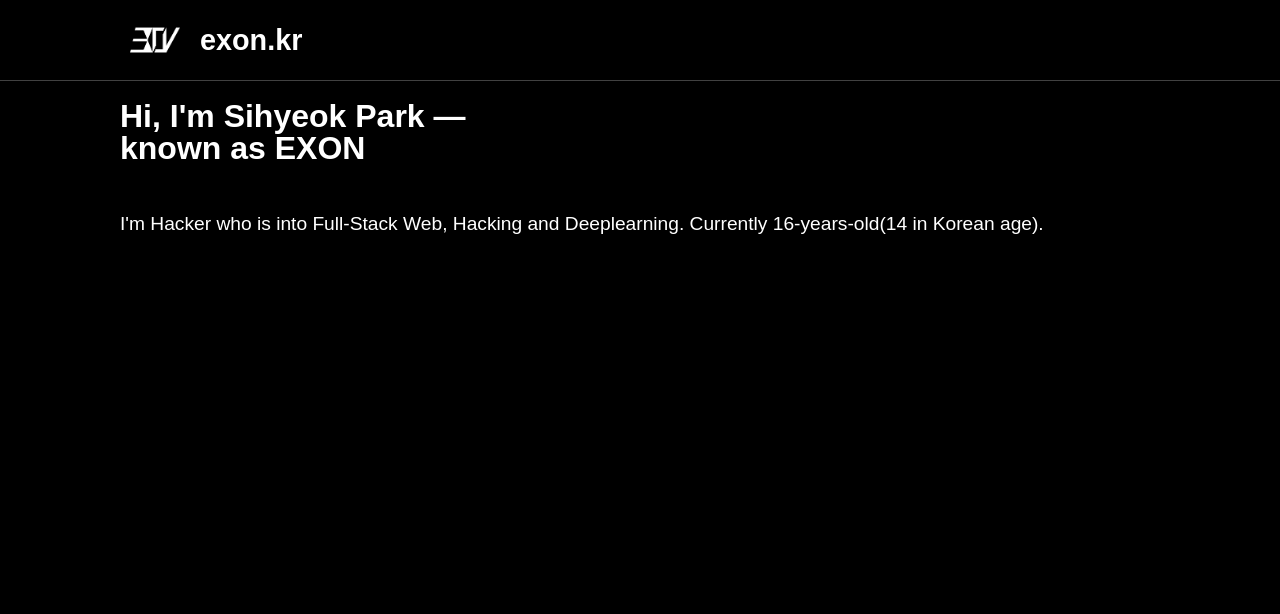
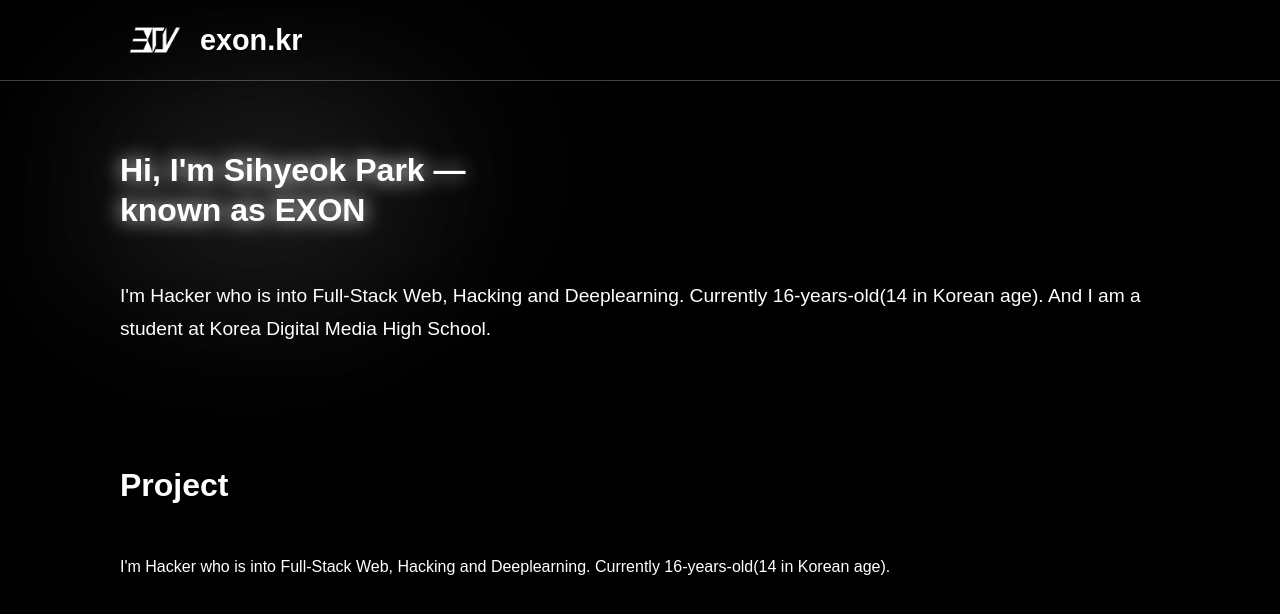
Before and after one commit to sihyeokpark/exon.kr, a React (Create React App) app in the folder app/: page / in a window 1280 px wide. Shown: the top 614 px of the page. Built offline with nearby package versions, Linux system fonts and the light colour scheme; a web font is replaced by a local one.

Commit message:
Update: main

```diff
--- a/app/src/App.tsx
+++ b/app/src/App.tsx
@@ -16,8 +16,20 @@ function App() {
                     <img src={logo1} className='logo1'></img>
                     <img src={logo2} className='logo2'></img>
                 </div> */}
+                <section className='top'>
+                    <h1><span className='light' data-text={'Hi, I\'m Sihyeok Park —'}>Hi, I'm Sihyeok Park —</span><br/> <span className='light' data-text='known as EXON'>known as EXON</span></h1>
+                    <p className='intro'>
+                        I'm Hacker who is into Full-Stack Web, Hacking and Deeplearning.
+                        Currently {new Date().getFullYear() - 2007 + 1}-years-old({(() => {
+                        const date = new Date()
+                        return ((date.getMonth()+1 === 10 && date.getDate() >= 22) ? date.getFullYear() - 2007
+                            : (date.getMonth()+1 > 10) ? date.getFullYear() - 2007 : date.getFullYear() - 2007 - 1)
+                        })()} in Korean age).
+                        And I am a student at Korea Digital Media High School.
+                    </p>
+                </section>
                 <section>
-                    <h1>Hi, I'm Sihyeok Park — <br/> known as EXON</h1>
+                    <h1>Project</h1>
                     <p>
                         I'm Hacker who is into Full-Stack Web, Hacking and Deeplearning.
                         Currently {new Date().getFullYear() - 2007 + 1}-years-old({(() => {
@@ -26,7 +38,6 @@ function App() {
                             : (date.getMonth()+1 > 10) ? date.getFullYear() - 2007 : date.getFullYear() - 2007 - 1)
                         })()} in Korean age).
                     </p>
-
                 </section>
             </div>
         </>
--- a/app/src/css/App.css
+++ b/app/src/css/App.css
@@ -65,18 +65,55 @@ section {
     padding: 10px 20px;
 }
 
-section {
-    padding-top: 100px;
+section.top {
+    padding-top: 150px;
 }
 
 section h1 {
     font-size: 2rem;
     font-weight: 800;
+    line-height: 2.5rem;
     margin-bottom: 50px;
 }
 
+span.light {
+    font-size: 2rem;
+    font-weight: 800;
+    line-height: 2.5rem;
+    margin-bottom: 50px;
+    color: #222;
+}
+
+span.light::before {
+    content: attr(data-text);
+    position: absolute;
+    color: var(--main-txt);
+    width: 100%;
+    white-space: nowrap;
+    overflow: hidden;
+    border-right: 4px soild var(--main-txt);
+    animation: animate 10s ease-out 1;
+    filter: drop-shadow(0 0 10px var(--main-txt)) drop-shadow(0 0 100px var(--main-txt));
+}
+
+@keyframes animate {
+    0%, 10% {
+        width: 0;
+    }
+    70%, 90% {
+        width: 100%;
+    }
+}
+
 section p {
-    font-size: 1.2rem;
+    margin-bottom: 100px;
+    font-size: 1em;
+    line-height: 1.5em;
+}
+
+p.intro {
+    font-size: 1.2em;
+    line-height: 1.7em;
 }
 
 @media screen and (max-width: 720px) {
```
